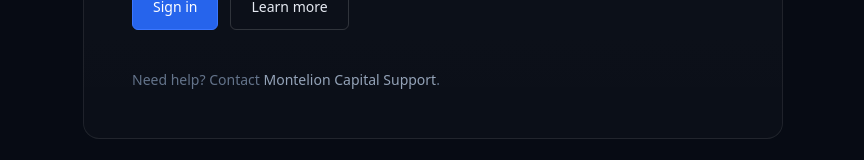
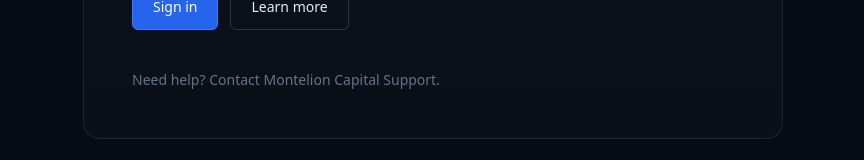
Before and after one commit to montelioncapital/montelion-app-v1, a Next.js app: page / in a window 1280 px wide. Shown: the part 467-627 px from the top of the page, without its empty margins (207-1071 px from the left). Built offline with nearby package versions, Linux system fonts and the light colour scheme.

Commit message:
Update page.jsx

```diff
--- a/app/page.jsx
+++ b/app/page.jsx
@@ -23,18 +23,14 @@ export default function Page() {
         </p>
 
         <div className="mt-8 flex gap-3">
-          <a href="/login" className="mc-btn mc-btn-primary">
-            Sign in
-          </a>
+          <a href="/login" className="mc-btn mc-btn-primary">Sign in</a>
           <button className="mc-btn mc-btn-ghost">Learn more</button>
         </div>
 
-        {/* Aucun effet de survol sur le lien */}
+        {/* Le lien hérite la couleur du paragraphe (text-slate-500) et ne change pas au survol */}
         <p className="mt-10 text-sm text-slate-500">
           Need help? Contact{" "}
-          <a href="#" className="text-slate-400">
-            Montelion Capital Support
-          </a>.
+          <a href="#" className="mc-link-muted">Montelion Capital Support</a>.
         </p>
       </div>
     </div>
```
